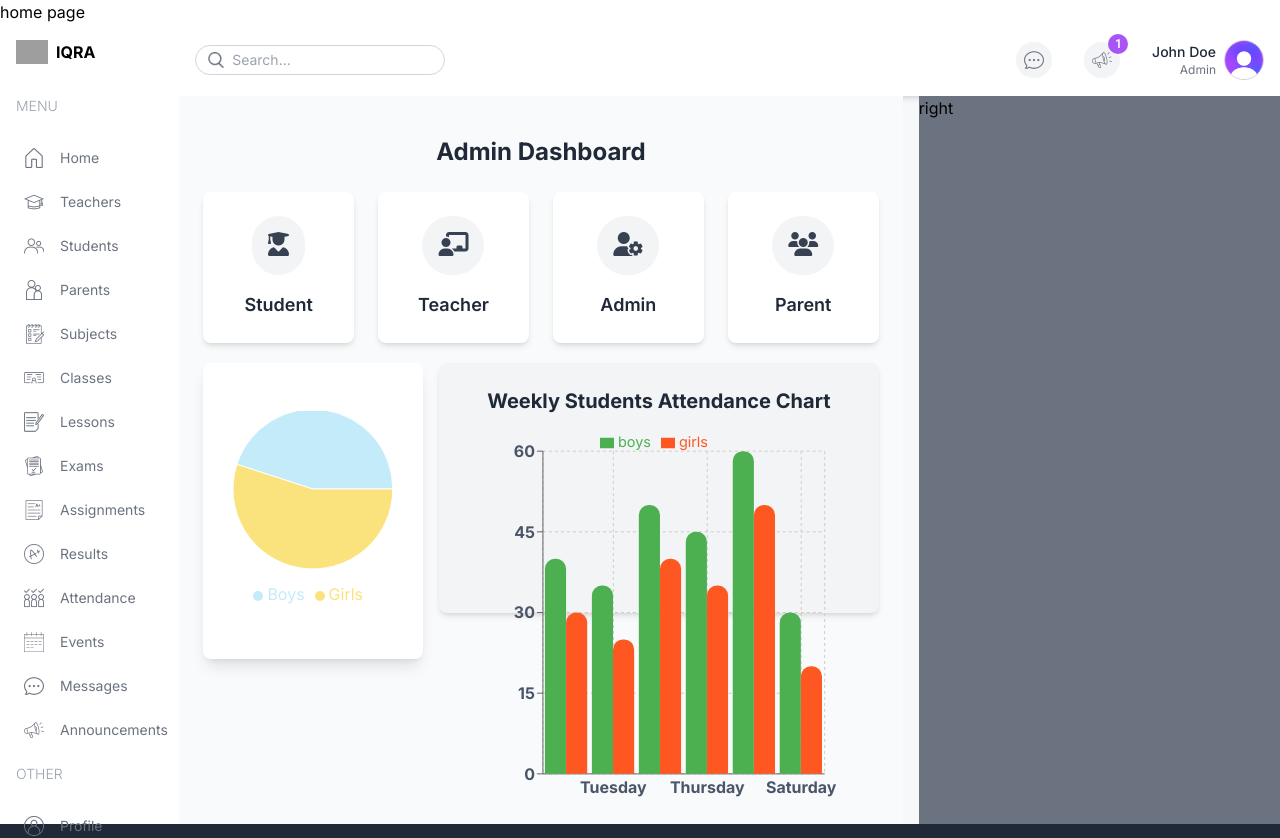
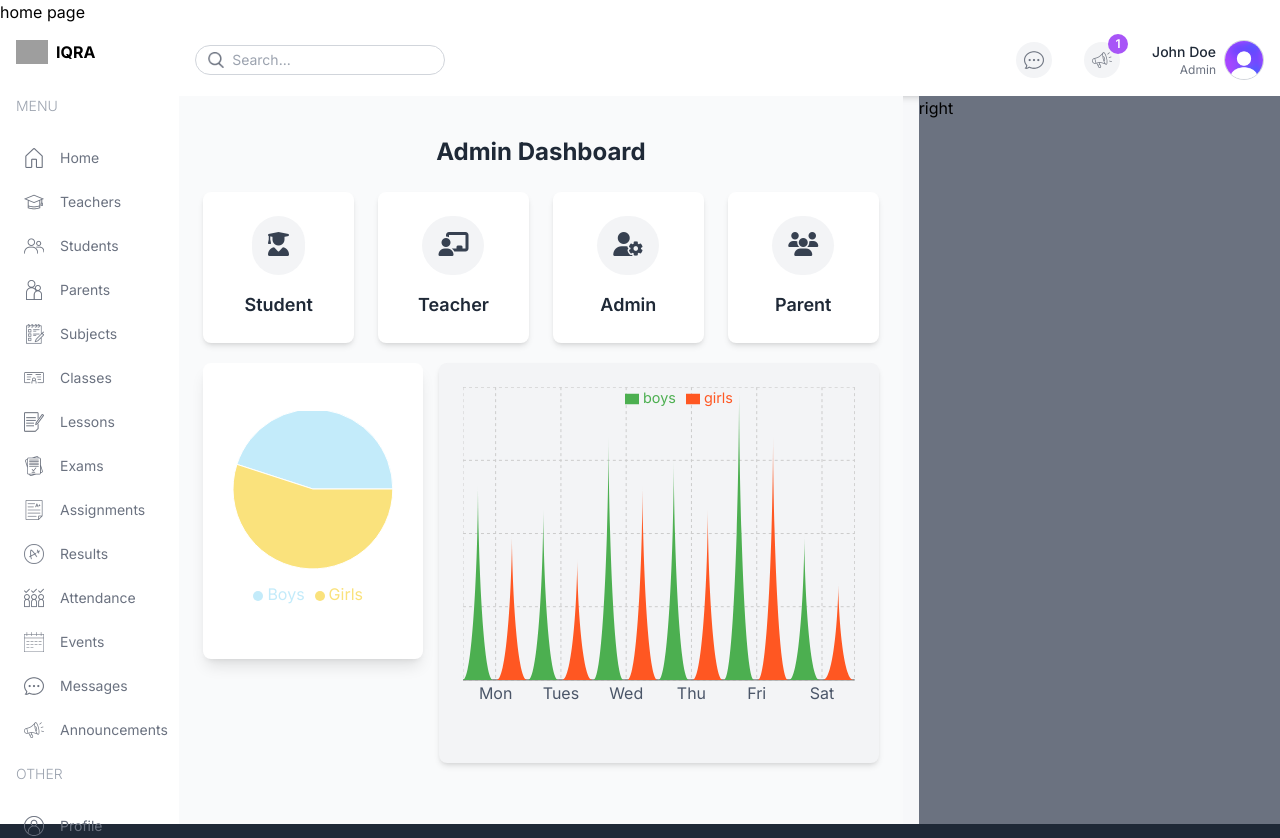
Before and after one commit to jakir540/school-management-system, a Next.js app: page /admin in a window 1280 px wide. Shown: the top 838 px of the page. Built offline with nearby package versions, Linux system fonts and the light colour scheme; grey boxes are pictures that could not be loaded.

Commit message:
customize the chart and design make beutiful

```diff
--- a/src/app/(dashboard)/admin/page.tsx
+++ b/src/app/(dashboard)/admin/page.tsx
@@ -37,11 +37,11 @@ const AdminPage = () => {
 
         <div className="flex gap-4 flex-col lg:flex-row py-5">
           {/* COUNT CHART */}
-          <div className="w-full lg:w-1/3 h-[450px]">
+          <div className="w-full lg:w-1/3 h-[400px]">
             <CounterChart />
           </div>
           {/* ATTENDANCE CHART */}
-          <div className="w-full lg:w-2/3 h-[250px]">
+          <div className="w-full lg:w-2/3 h-[400px]">
             <AttendanceChart />
           </div>
         </div>
--- a/src/components/AttendenceChart.tsx
+++ b/src/components/AttendenceChart.tsx
@@ -19,12 +19,12 @@ interface AttendanceData {
 }
 
 const attendanceData: AttendanceData[] = [
-  { day: "Monday", boys: 40, girls: 30 },
-  { day: "Tuesday", boys: 35, girls: 25 },
-  { day: "Wednesday", boys: 50, girls: 40 },
-  { day: "Thursday", boys: 45, girls: 35 },
-  { day: "Friday", boys: 60, girls: 50 },
-  { day: "Saturday", boys: 30, girls: 20 },
+  { day: "Mon", boys: 40, girls: 30 },
+  { day: "Tues", boys: 35, girls: 25 },
+  { day: "Wed", boys: 50, girls: 40 },
+  { day: "Thu", boys: 45, girls: 35 },
+  { day: "Fri", boys: 60, girls: 50 },
+  { day: "Sat", boys: 30, girls: 20 },
 ];
 
 const colors = {
@@ -32,30 +32,37 @@ const colors = {
   girls: "#FF5722", // Orange for girls
 };
 
+const getPath = (x, y, width, height) => {
+  return `M${x},${y + height}C${x + width / 3},${y + height} ${x + width / 2},${
+    y + height / 3
+  }
+    ${x + width / 2}, ${y}
+    C${x + width / 2},${y + height / 3} ${x + (2 * width) / 3},${y + height} ${
+    x + width
+  }, ${y + height}
+    Z`;
+};
+
+const TriangleBar = (props) => {
+  const { fill, x, y, width, height } = props;
+
+  return <path d={getPath(x, y, width, height)} stroke="none" fill={fill} />;
+};
+
 const AttendanceChart: React.FC = () => {
   return (
     <div className="w-full h-full p-6 bg-gray-100 rounded-lg shadow-md">
-      <h2 className="text-xl font-bold text-gray-800 mb-4 text-center">
-        Weekly Students Attendance Chart
-      </h2>
-      <ResponsiveContainer width="100%" height={400}>
+      <ResponsiveContainer width="100%" height={350}>
         <BarChart
           data={attendanceData}
           margin={{
-            top: 20,
-            right: 30,
-            left: 20,
             bottom: 5,
           }}
         >
           {/* Grid and Axis */}
           <CartesianGrid strokeDasharray="3 3" />
-          <XAxis
-            dataKey="day"
-            tick={{ fill: "#4A5568", fontWeight: "bold" }}
-            tickLine={false}
-          />
-          <YAxis tick={{ fill: "#4A5568", fontWeight: "bold" }} />
+          <XAxis dataKey="day" tick={{ fill: "#4A5568" }} tickLine={false} />
+          {/* <YAxis tick={{ fill: "#4A5568", fontWeight: "bold" }} /> */}
           <Tooltip
             contentStyle={{ backgroundColor: "#f5f5f5", border: "none" }}
           />
@@ -73,6 +80,7 @@ const AttendanceChart: React.FC = () => {
             fill={colors.boys}
             barSize={30}
             radius={[10, 10, 0, 0]}
+            shape={TriangleBar}
           >
             {attendanceData.map((entry, index) => (
               <Cell key={`cell-boys-${index}`} fill={colors.boys} />
@@ -85,6 +93,7 @@ const AttendanceChart: React.FC = () => {
             fill={colors.girls}
             barSize={30}
             radius={[10, 10, 0, 0]}
+            shape={TriangleBar}
           >
             {attendanceData.map((entry, index) => (
               <Cell key={`cell-girls-${index}`} fill={colors.girls} />
```
